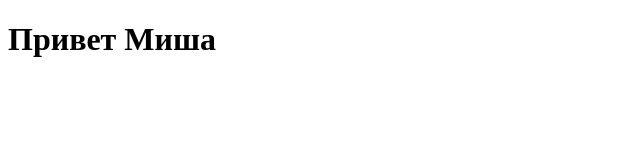
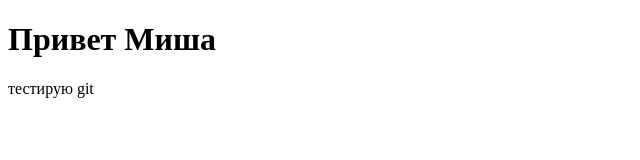
Before and after one commit to iwenzelw/mytest, a plain HTML site: page index.html in a window 1280 px wide. Shown: the whole page, without its empty margins (0-640 px from the left). Drawn offline with Linux system fonts and the light colour scheme.

Commit message:
добавил запись

```diff
--- a/index.html
+++ b/index.html
@@ -8,6 +8,7 @@
 </head>
 <body>
     <h1>  Привет Миша</h1>
+    тестирую git
 
 </body>
 </html>
```
